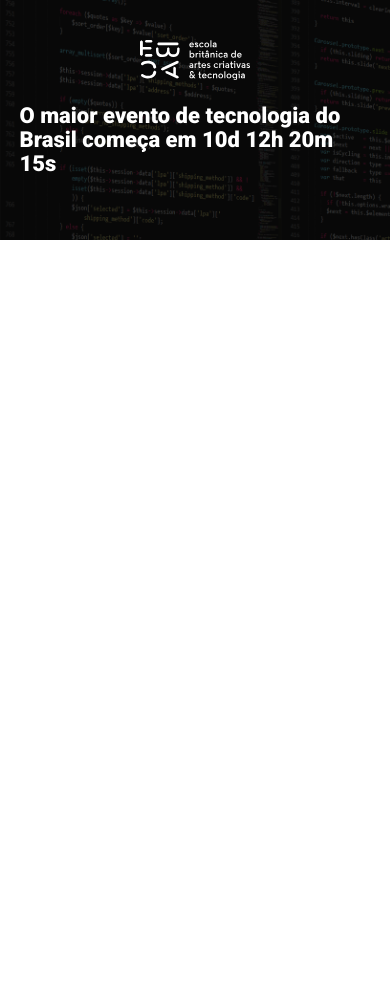
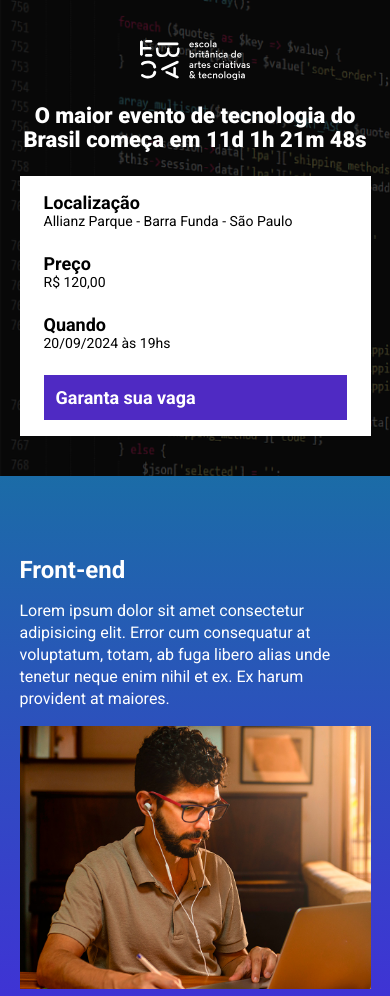
Before and after one commit to LakziaDev/ebac_tech_landingpage, a website built with Parcel: page src/index.html in a window 390 px wide. Shown: the top 996 px of the page. Before the commit the page ends 844 px from the top, so only its background shows below. Built offline with nearby package versions, Linux system fonts and the light colour scheme.

Commit message:
criando a contagem regressiva

```diff
--- a/package.json
+++ b/package.json
@@ -2,9 +2,10 @@
   "name": "ebac-talks",
   "version": "1.0.0",
   "description": "",
-  "main": "index.js",
+
   "scripts": {
     "dev": "parcel src/index.html src/styles/main.scss src/scripts/main.js --no-cache",
+    "build": "parcel build src/index.html",
     "test": "echo \"Error: no test specified\" && exit 1"
   },
   "keywords": [],
--- a/src/index.html
+++ b/src/index.html
@@ -10,16 +10,79 @@
 <link href="https://fonts.googleapis.com/css2?family=Roboto:wght@400;700;900&display=swap" rel="stylesheet">
 
     <link rel="stylesheet" href="styles/main.scss">
+    <link rel="stylesheet" href="https://unpkg.com/aos@next/dist/aos.css" />
 </head>
 <body>
     <header class="hero">
         <div class="container">
             <img class="hero__logo" src="./images/ebac_logo.svg" alt="EBAC">
             <p class="hero__text">
-                O maior evento de tecnologia do Brasil começa em 10d 12h 20m 15s
+                O maior evento de tecnologia do Brasil começa em <span id="contador"></span>
             </p>
+            <div class="infos-bar">
+                <ul class="infos-bar_infos">
+                    <li class="infos-bar_infos_item">
+                        <b>Localização</b>
+                        Allianz Parque - Barra Funda - São Paulo
+                    </li>
+                    <li class="infos-bar_infos_item">
+                        <b>Preço</b>
+                    R$ 120,00
+
+                    </li>
+                    <li class="infos-bar_infos_item">
+                        <b>Quando</b>
+                        20/09/2024 às 19hs
+                    </li>
+
+                </ul>
+                <a href="#" class="button button--primary">
+                    Garanta sua vaga
+                </a>
+            </div>
         </div>
     </header>
-
+    <section class="event event--frontend" >
+        <div class="container" data-aos="fade-right">
+            <div class="event_details">
+                <h2 class="event_details
+                _title">Front-end</h2>
+                <p class="event_details_description">Lorem ipsum dolor sit amet consectetur adipisicing elit. Error cum consequatur at voluptatum, totam, ab fuga libero alias unde tenetur neque enim nihil et ex. Ex harum provident at maiores.</p>
+            </div>
+            <img class="event_image"  src="./images/frontend.png" alt="Front-end">
+        </div>
+    </section>
+    <section class="event event--ux-ui event--image-left" >
+        <div class="container" data-aos="fade-left">
+            <div class="event_details">
+                <h2 class="event_details
+                _title">UI/UX</h2>
+                <p class="event_details_description">Lorem ipsum dolor sit amet consectetur adipisicing elit. Error cum consequatur at voluptatum, totam, ab fuga libero alias unde tenetur neque enim nihil et ex. Ex harum provident at maiores.</p>
+            </div>
+            <img class="event_image"  src="./images/frontend.png" alt="Front-end">
+        </div>
+    </section>
+    <section class="event event--data-science" >
+        <div class="container" data-aos="fade-right">
+            <div class="event_details">
+                <h2 class="event_details
+                _title">Data Science</h2>
+                <p class="event_details_description">Lorem ipsum dolor sit amet consectetur adipisicing elit. Error cum consequatur at voluptatum, totam, ab fuga libero alias unde tenetur neque enim nihil et ex. Ex harum provident at maiores.</p>
+            </div>
+            <img class="event_image"  src="./images/frontend.png" alt="Front-end">
+        </div>
+    </section>
+    <section class="event event--backend event--image-left" >
+        <div class="container" data-aos="fade-left">
+            <div class="event_details">
+                <h2 class="event_details
+                _title">Back-end</h2>
+                <p class="event_details_description">Lorem ipsum dolor sit amet consectetur adipisicing elit. Error cum consequatur at voluptatum, totam, ab fuga libero alias unde tenetur neque enim nihil et ex. Ex harum provident at maiores.</p>
+            </div>
+            <img class="event_image"  src="./images/frontend.png" alt="Front-end">
+        </div>
+    </section>
+    <script src="https://unpkg.com/aos@next/dist/aos.js"></script>
+    <script src="scripts/main.js"></script>
 </body>
 </html>
--- a/src/scripts/main.js
+++ b/src/scripts/main.js
@@ -1 +1,33 @@
-console.log("Olá mundo!")
+AOS.init();
+
+const dataDoEvento = new Date("Sep 20, 2024 19:00:00");
+const timeStampDoEvento = dataDoEvento.getTime();
+
+const contaAsHoras = setInterval(function(){
+    const agora = new Date();
+    const timeStampAtual = agora.getTime();
+
+    const distanciaAteOEvento = timeStampDoEvento - timeStampAtual;
+
+    const diaEmMs= 1000 * 60 * 60 * 24;
+    const horaEmMs= 1000 * 60 * 60;
+    const minutoEmMs= 1000 * 60;
+
+    const diasAteOEvento =  Math.floor (distanciaAteOEvento / diaEmMs);
+    const horasAteOEvento = Math.floor((distanciaAteOEvento % diaEmMs) / horaEmMs);
+    const minutosAteEvento = Math.floor((distanciaAteOEvento % horaEmMs) / minutoEmMs);
+    const segundosAteOEvento = Math.floor((distanciaAteOEvento% minutoEmMs) / 1000);
+
+    console.log(diasAteOEvento);
+    console.log(horasAteOEvento);
+    console.log(minutosAteEvento);
+    console.log(segundosAteOEvento);
+
+    document.getElementById('contador').innerHTML = `${diasAteOEvento}d ${horasAteOEvento}h ${minutosAteEvento}m ${segundosAteOEvento}s`;
+
+    if (distanciaAteOEvento < 0) {
+        clearInterval(contaAsHoras);
+        document.getElementById('contador').innerHTML = `Evento expirado`;
+    }
+
+}, 1000)
--- /dev/null
+++ b/src/styles/_event.scss
@@ -0,0 +1,68 @@
+@use 'variables';
+
+.event {
+    padding: 80px 0;
+
+
+    &--frontend {
+        background-image: linear-gradient(variables.$blue1, variables.$blue2);
+    }
+
+    &--ux-ui {
+        background-image: linear-gradient(variables.$blue2, variables.$pink);
+    }
+
+    &--data-science {
+        background-image: linear-gradient(variables.$pink, variables.$yellow);
+    }
+
+    &--backend {
+        background-image: linear-gradient(variables.$yellow, variables.$pink);
+    }
+
+    &--image-left {
+        .container {
+            flex-direction: row-reverse;
+        }
+    }
+
+
+
+    .container {
+        display: flex;
+        gap: 40px;
+    }
+
+    &_image {
+        max-width: 360px;
+    }
+
+    &_details {
+        &_title {
+            font-size: 18px;
+            font-weight: bold;
+            margin-bottom: 16px;
+        }
+
+        &_description {
+            font-size: 16px;
+            line-height: 22px;
+        }
+    }
+    @media (max-width: 640px) {
+
+        .container{
+            display: block;
+        }
+
+        &_image {
+            width: 100%;
+        }
+
+        &_details {
+            margin-right: 0;
+            margin-bottom: 16px;
+
+        }
+    }
+}
--- a/src/styles/_hero.scss
+++ b/src/styles/_hero.scss
@@ -1,3 +1,5 @@
+@use 'variables';
+
 .hero {
     padding-top: 64px;
     padding-bottom: 100px;
@@ -18,7 +20,7 @@
         left: 0;
         width: 100%;
         height: 100%;
-        background-color: #000;
+        background-color: variables.$secondaryTextColor;
         content: '';
         opacity: 0.7;
     }
@@ -28,8 +30,8 @@
         margin-bottom: 64px;
         font-size: 40px;
         line-height: 56px;
-
         font-weight: 800;
+        text-align: center;
     }
 
     &__logo {
--- /dev/null
+++ b/src/styles/_variables.scss
@@ -0,0 +1,8 @@
+$textColor: #fff;
+$secondaryTextColor: #000;
+
+$blue1: #1B6CA7;
+$blue2: #442BDB;
+$pink: #89223B;
+$yellow: #9C791D;
+$purple: #4F2AC3;
--- /dev/null
+++ b/src/styles/components/_buttons.scss
@@ -0,0 +1,27 @@
+@use '../variables';
+
+
+
+.button {
+    padding: 12px;
+    font-size: 18px;
+    font-weight: bold;
+    text-decoration: none;
+    text-align: center;
+    white-space: nowrap;
+
+    &--primary{
+        color: #fff;
+        background-color: variables.$purple;
+    }
+
+    @media (max-width: 640px) {
+        display: block;
+        width: 100%;
+    }
+
+    @media (max-width:1024px) {
+        display: flex;
+        align-items: center;
+    }
+}
--- /dev/null
+++ b/src/styles/components/_infos_bar.scss
@@ -0,0 +1,42 @@
+@use '../variables';
+
+.infos-bar {
+    padding: 16px 24px;
+    background-color: variables.$textColor;
+    display: flex;
+    justify-content: space-between;
+
+    &_infos {
+        display: flex;
+        gap: 40px;
+
+        &_item {
+            font-size: 14px;
+            color: variables.$secondaryTextColor;
+
+            b{
+                color: variables.$secondaryTextColor;
+                font-size: 18px;
+                display: block;
+            }
+        }
+    }
+
+    @media (max-width: 640px) {
+        display: block;
+
+        &_infos {
+            display: block;
+
+            &_item {
+                margin-bottom: 24px;
+            }
+        }
+    }
+
+    @media (max-width: 1024px) {
+        &_infos {
+            gap: 16px
+        }
+    }
+}
--- a/src/styles/main.scss
+++ b/src/styles/main.scss
@@ -1,4 +1,8 @@
 @use 'hero';
+@use 'components/infos_bar';
+@use 'components/buttons';
+@use 'event';
+@use 'variables';
 
 
 * {
@@ -6,6 +10,8 @@
     padding: 0;
     box-sizing: border-box;
     font-family: Roboto, sans-serif;
+    color: variables.$textColor;
+    list-style: none;
 }
 
 .container {
```
